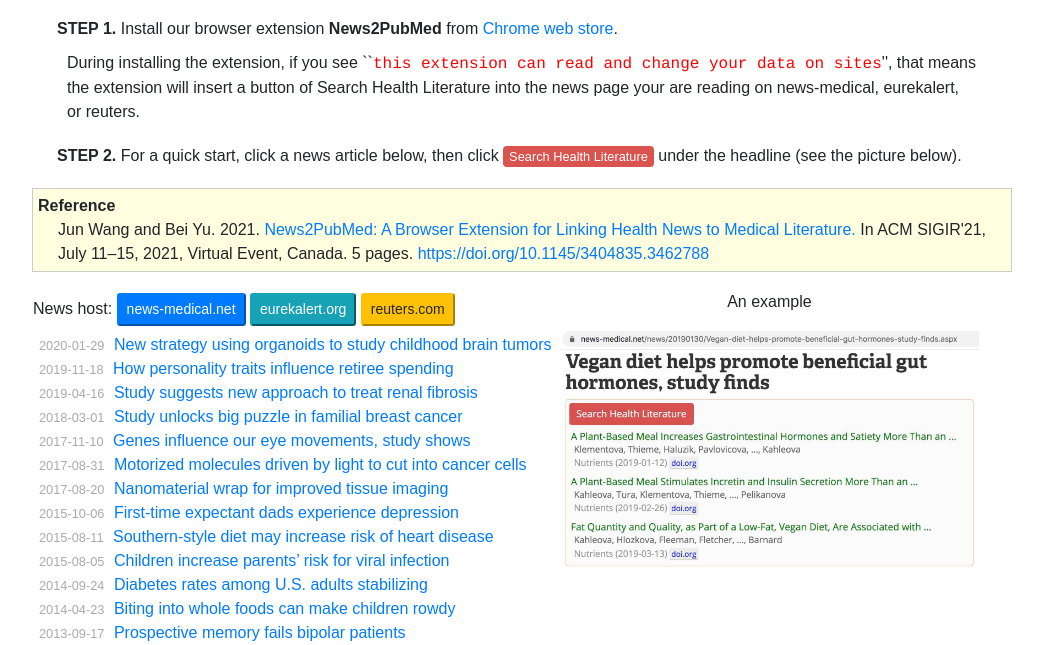
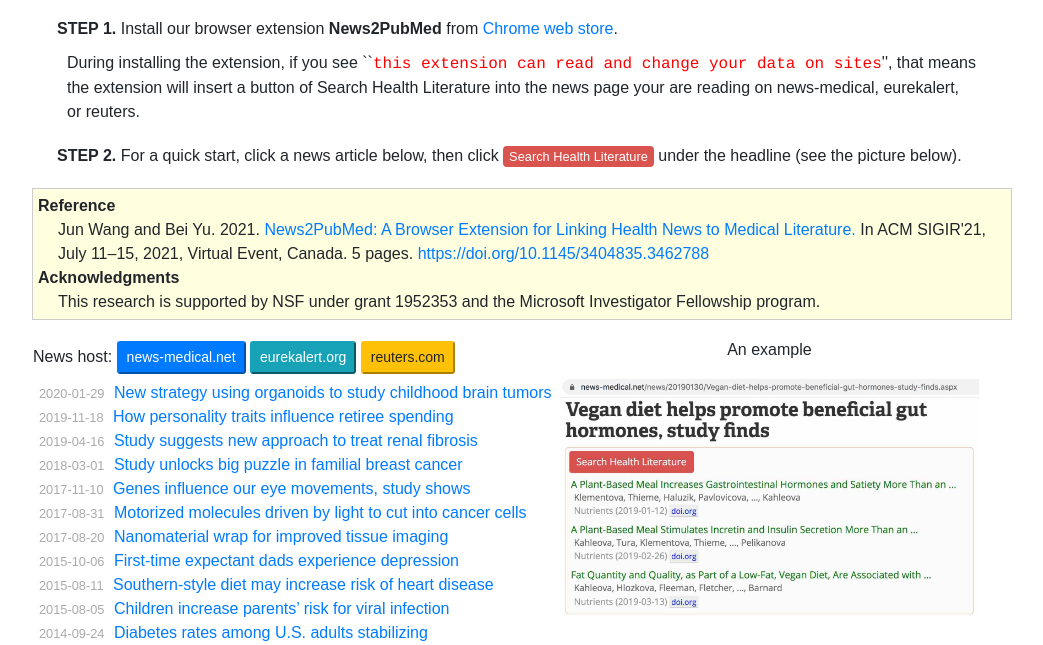
Before and after one commit to junwang4/demo-news2pubmed, a plain HTML site: page index.html in a window 1280 px wide. Shown: the part 136-781 px from the top of the page, without its empty margins (118-1161 px from the left). Drawn offline with Linux system fonts and the light colour scheme.

Commit message:
Added "acknowledgements"

```diff
--- a/index.html
+++ b/index.html
@@ -79,6 +79,11 @@
 Jun Wang and Bei Yu. 2021.
 <a href=wang-yu-sigir2021_demo.pdf>News2PubMed: A Browser Extension for Linking Health News to Medical Literature.</a>
 In ACM SIGIR'21, July 11–15, 2021, Virtual Event, Canada. 5 pages. <a href=https://doi.org/10.1145/3404835.3462788>https://doi.org/10.1145/3404835.3462788</a>
+</div>
+
+<b>Acknowledgments</b><br>
+ <div style='margin-left:20px'>
+This research is supported by NSF under grant 1952353 and the Microsoft Investigator Fellowship program.
 </div>
 </div>
 
```
